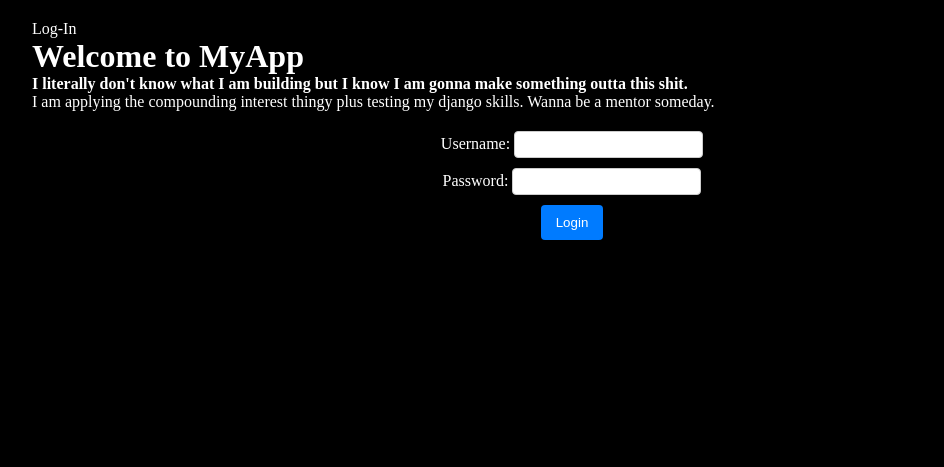
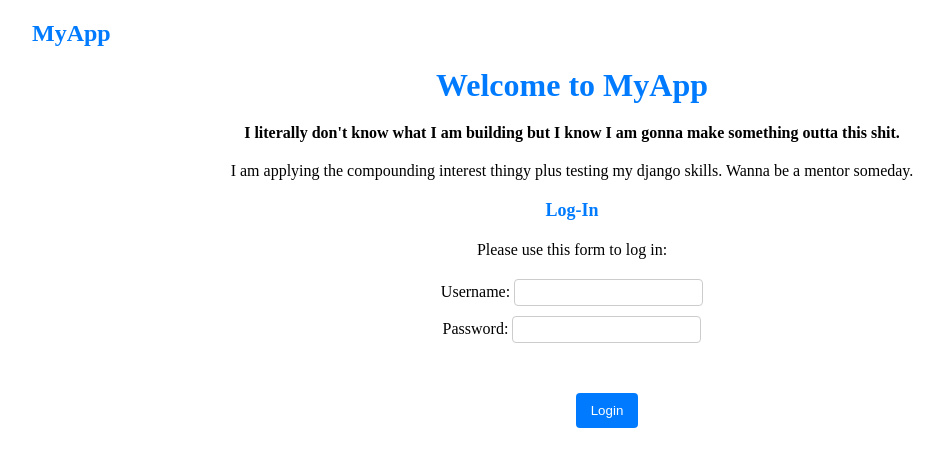
Before and after one commit to Faith-K-commits/DjangoProject, a Django app: page /core/login/ in a window 1280 px wide. Shown: the top 467 px of the page, without its empty margins (68-1012 px from the left). Run offline with Django 5.2, Linux system fonts and the light colour scheme.

Commit message:
Add style to login form

```diff
--- a/core/static/css/base.css
+++ b/core/static/css/base.css
@@ -8,12 +8,19 @@
 
 body {
     margin: 20px 100px;
-    background-color: black;
-    color: white;
 }
 
+header {
+    color: #007bff;
+    font-weight: bold;
+    font-size: large;
+}
 
-form {
+h1, .title {
+    color: #007bff;
+}
+
+form, h1, p, h4, header {
     margin: 20px;
     display: flex;
     flex-direction: column;
@@ -29,10 +36,13 @@ input {
 }
 
 button {
+    display: flex;
+    align-items: center;
     padding: 10px 15px;
     background-color: #007bff;
     color: white;
     border: none;
     border-radius: 4px;
     cursor: pointer;
+    margin-left: 70px;
 }
--- a/core/templates/base.html
+++ b/core/templates/base.html
@@ -3,7 +3,7 @@
 <html lang="en">
 <head>
     <meta charset="UTF-8">
-    {% block title %}MyApp{% endblock %}
+    {% block title %}<h2 class="title">MyApp</h2>{% endblock %}
     <link rel="stylesheet" href="{% static 'css/base.css' %}">
 </head>
 <body>
--- a/core/templates/core/login.html
+++ b/core/templates/core/login.html
@@ -1,12 +1,11 @@
 {% extends 'base.html' %}
 {% load static %}
-{% block title %}
-	Log-In
-{% endblock %}
 {% block content %}
     <div class="container">
+       <header>Log-In</header>
+        <p>Please use this form to log in:</p>
         <form action="{% url 'core:login' %}" method="POST">
-        {{ form.as_p }}
+        {{ form.as_div }}
         {% csrf_token %}
         <p><input type="hidden" name="next" value="{{ next }}"></p>
         <button type="submit" id="button">Login</button>
```
